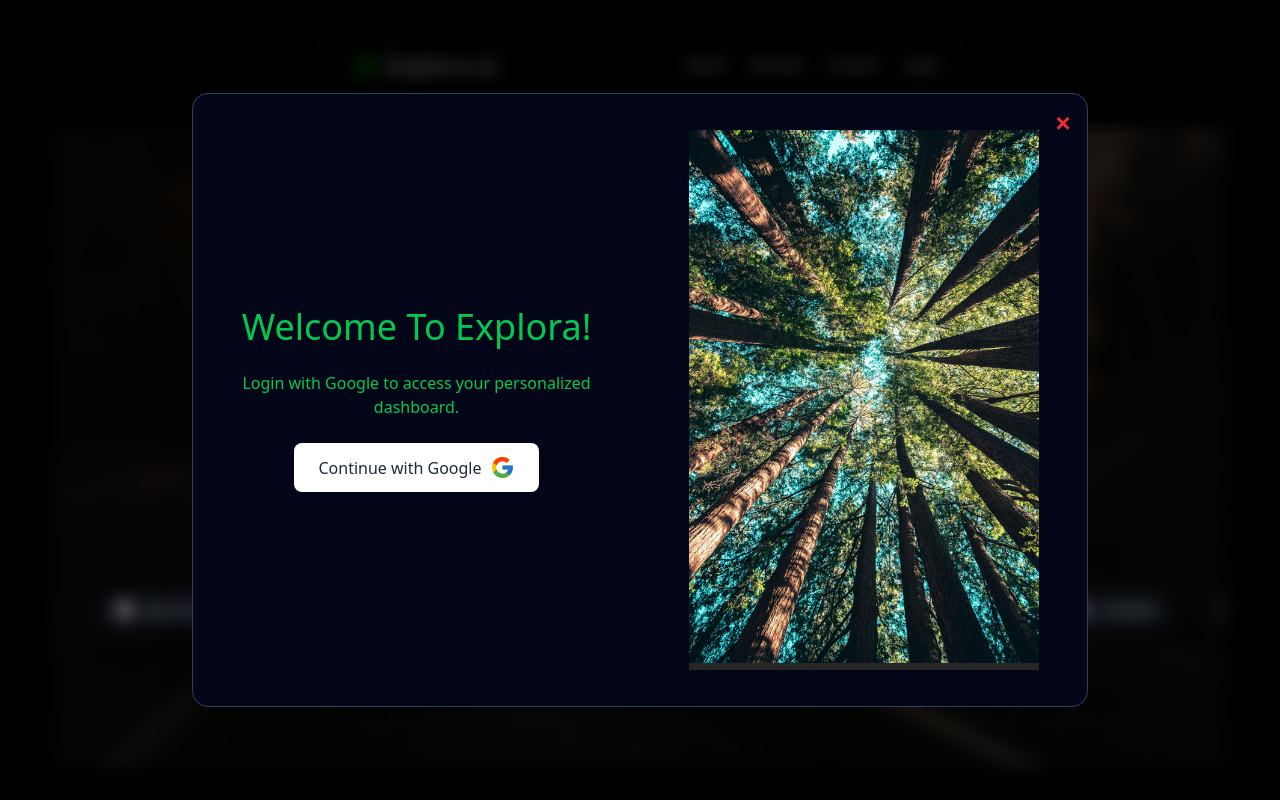
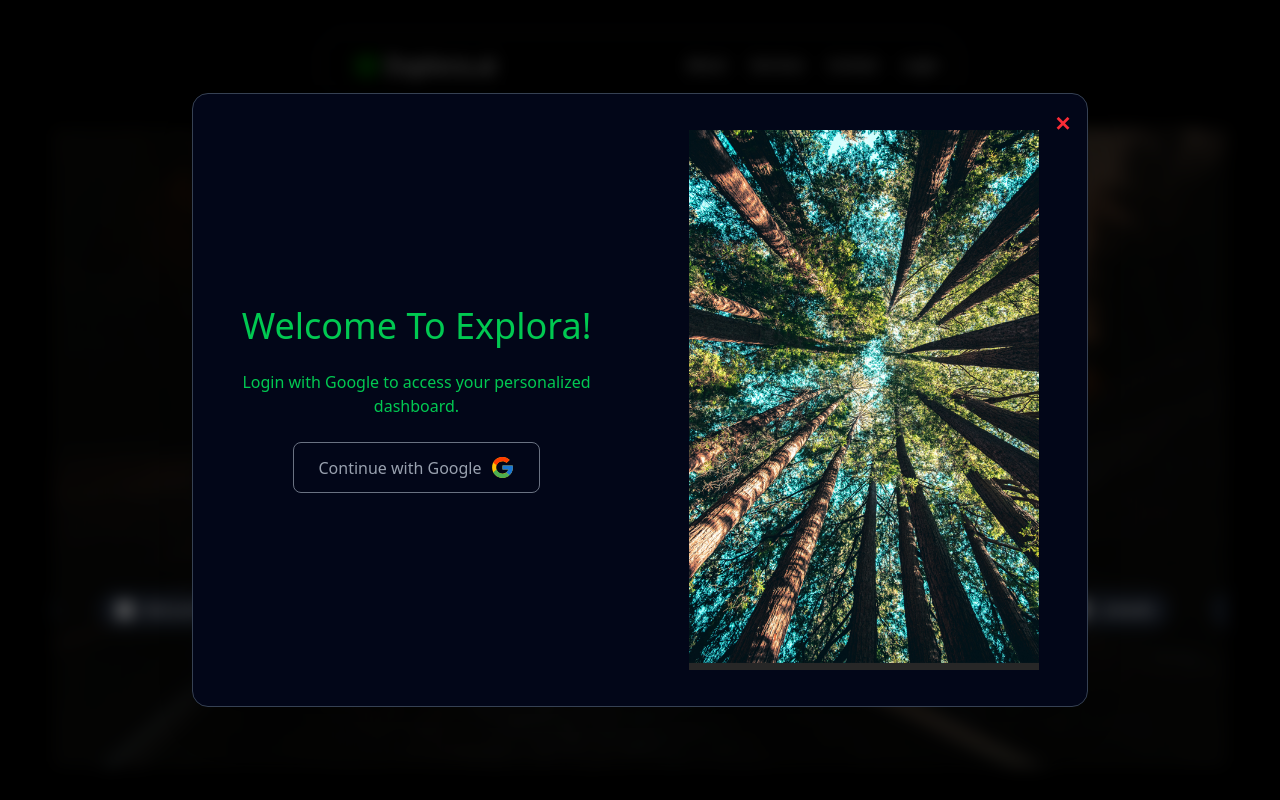
Before and after one commit to jenasuraj/Explora, a Next.js app: page / in a window 1280 px wide. Both pictures are taken after a click on the button "Login". Shown: the top 800 px of the page. Built offline with nearby package versions, Linux system fonts and the light colour scheme; no server answers.

Commit message:
fix: the hidden image in login page brought back

```diff
--- a/components/Navbar.jsx
+++ b/components/Navbar.jsx
@@ -3,7 +3,6 @@
 import React from "react";
 import Link from "next/link";
 import { usePathname } from "next/navigation";
-import {  FaBars, FaCross } from "react-icons/fa";
 import Image from "next/image";
 import img from "@/public/login-page.png";
 import { FcGoogle } from "react-icons/fc";
@@ -133,14 +132,14 @@
 
                 <button
                   onClick={() => signIn("google")}
-                  className="cursor-pointer flex items-center justify-center gap-2 bg-white text-gray-800 py-3 px-6 rounded-lg hover:bg-gray-100 transition"
+                  className="cursor-pointer flex items-center justify-center gap-2  text-gray-400 border border-gray-500 py-3 px-6 rounded-lg "
                 >
                   Continue with Google <FcGoogle size={25} />
                 </button>
               </div>
 
               {/* Right side image */}
-              <div className="hidden md:flex md:w-1/2 items-center justify-center p-6">
+              <div className=" md:flex md:w-1/2 items-center justify-center py-6">
                 <Image
                   src={img}
                   alt="Login Illustration"
```
